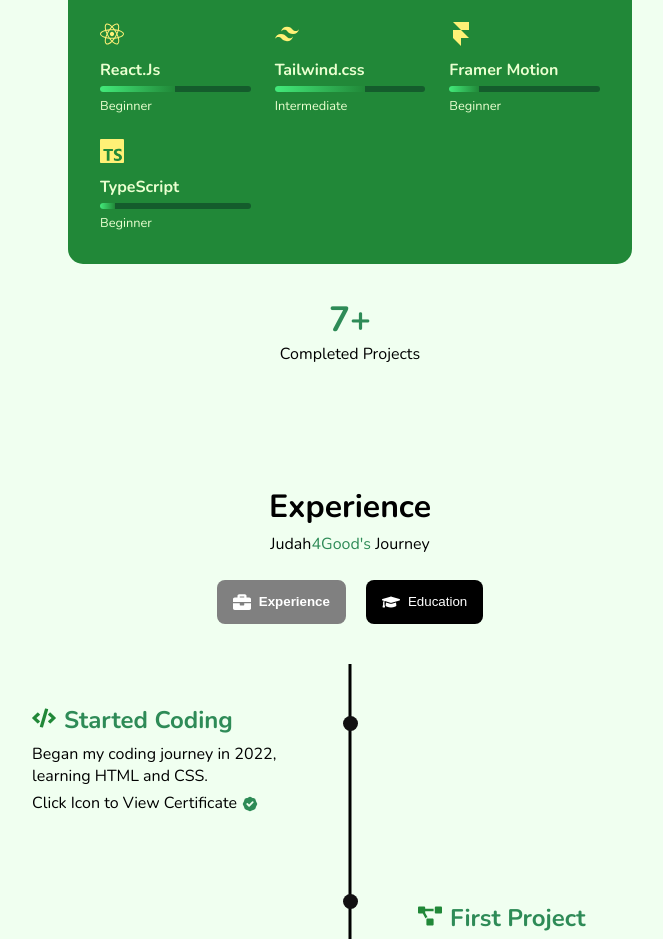
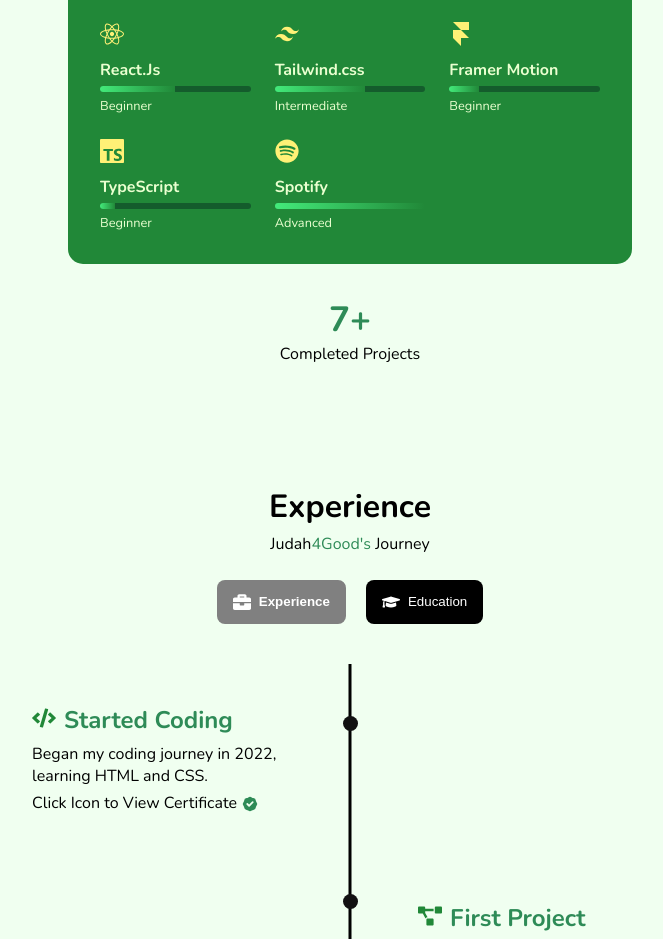
Before and after one commit to Judahabraham15/Portfolios, a React (Vite) app: page / in a window 1280 px wide. Shown: the part 2120-3059 px from the top of the page, without its empty margins (290-953 px from the left). Built offline with nearby package versions, Linux system fonts and the light colour scheme.

Commit message:
Added new skill

```diff
--- a/src/Components/Skills/Skills.jsx
+++ b/src/Components/Skills/Skills.jsx
@@ -1,10 +1,10 @@
 import React, { useEffect, useState, useRef } from "react";
-import { FaHtml5, FaCss3Alt, FaJs, FaReact } from "react-icons/fa";
+import { FaHtml5, FaCss3Alt, FaJs, FaReact, FaSpotify } from "react-icons/fa";
 
 import "./Skills.css";
 import { SiTailwindcss, SiTypescript } from "react-icons/si";
 import { SiFramer } from "react-icons/si";
-import { motion, useInView } from "framer-motion";
+import { motion, percent, useInView } from "framer-motion";
 
 const skills = [
   { name: "HTML", level: "Advanced", icon: <FaHtml5 />, percent: 100 },
@@ -24,6 +24,12 @@ const skills = [
     icon: <SiTypescript />,
     percent: 10,
   },
+  {
+    name: "Spotify",
+    level : "Advanced",
+    icon : <FaSpotify/>,
+    percent: 100,
+  }
 ];
 
 const containerVariants = {
```
